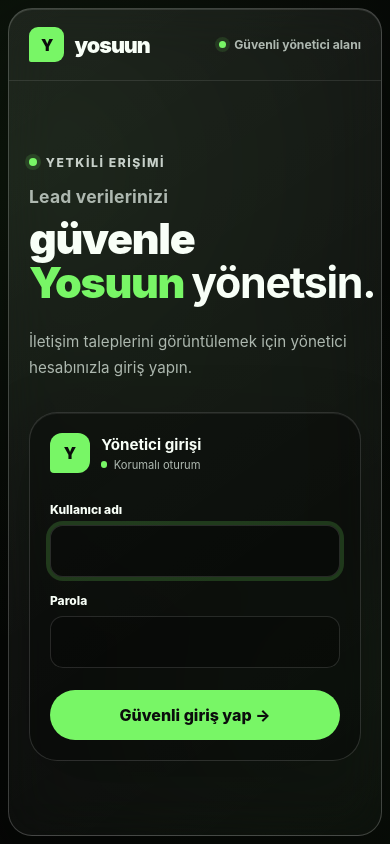
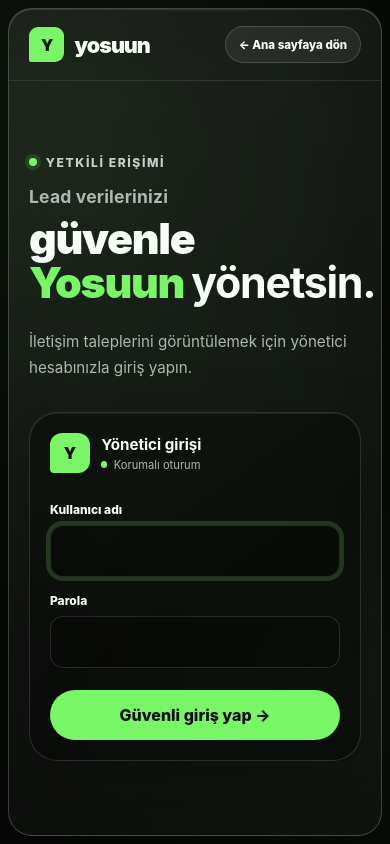
Before and after one commit to Alybefeygz/yosuun-smartlead-ai, a Flask app: page /login in a window 390 px wide. Run offline with Flask 3, Linux system fonts and the light colour scheme.

Commit message:
feat: add home navigation to login page

```diff
--- a/app/static/css/main.css
+++ b/app/static/css/main.css
@@ -716,6 +716,18 @@ textarea:focus {
   height: 100%;
 }
 
+.auth-header__actions {
+  display: flex;
+  align-items: center;
+  gap: 1rem;
+}
+
+.auth-back-link {
+  min-height: 2.55rem;
+  padding: 0.65rem 1rem;
+  font-size: 0.76rem;
+}
+
 .auth-layout {
   display: grid;
   min-height: 0;
@@ -962,6 +974,10 @@ textarea:focus {
     display: none;
   }
 
+  .auth-header__actions .landing-header__status {
+    display: none;
+  }
+
   .chat-panel {
     width: 100%;
     height: 100%;
@@ -1020,6 +1036,12 @@ textarea:focus {
 
   .auth-layout {
     padding: 1.25rem;
+  }
+
+  .auth-back-link {
+    min-height: 2.35rem;
+    padding: 0.55rem 0.8rem;
+    font-size: 0.72rem;
   }
 
   .auth-copy .hero-title__commerce,
--- a/app/templates/login.html
+++ b/app/templates/login.html
@@ -20,7 +20,10 @@
               <span class="brand__mark" aria-hidden="true">Y</span>
               <span class="brand__name">yosuun</span>
             </a>
-            <p class="landing-header__status"><span aria-hidden="true"></span> Güvenli yönetici alanı</p>
+            <div class="auth-header__actions">
+              <p class="landing-header__status"><span aria-hidden="true"></span> Güvenli yönetici alanı</p>
+              <a class="button button--ghost auth-back-link" id="homeBackLink" href="{{ url_for('main.index') }}">← Ana sayfaya dön</a>
+            </div>
           </header>
 
           <div class="auth-layout">
```
Also changed, not shown: tests/test_templates.py (+9 -1 lines).
